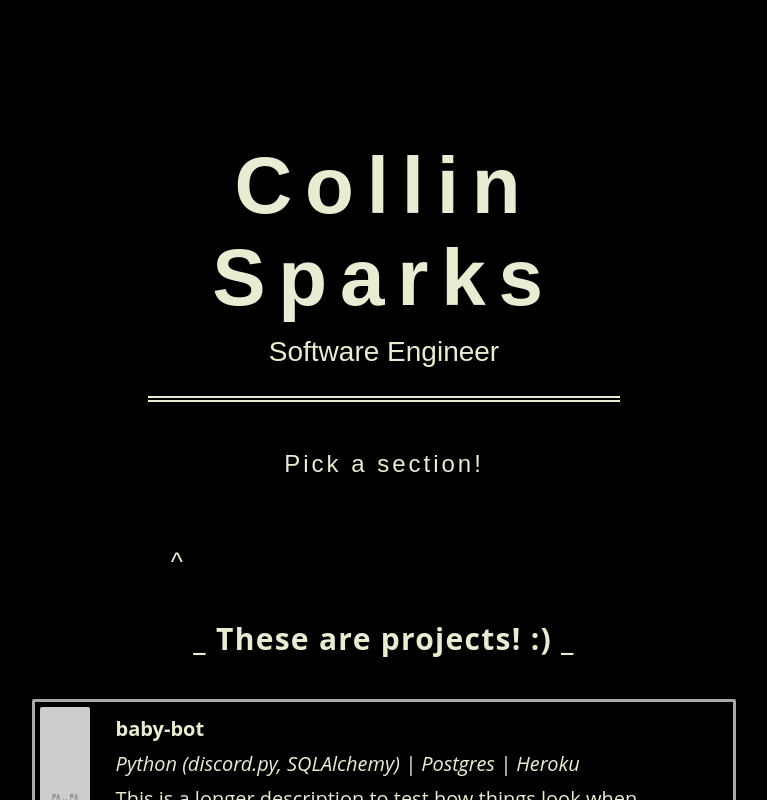
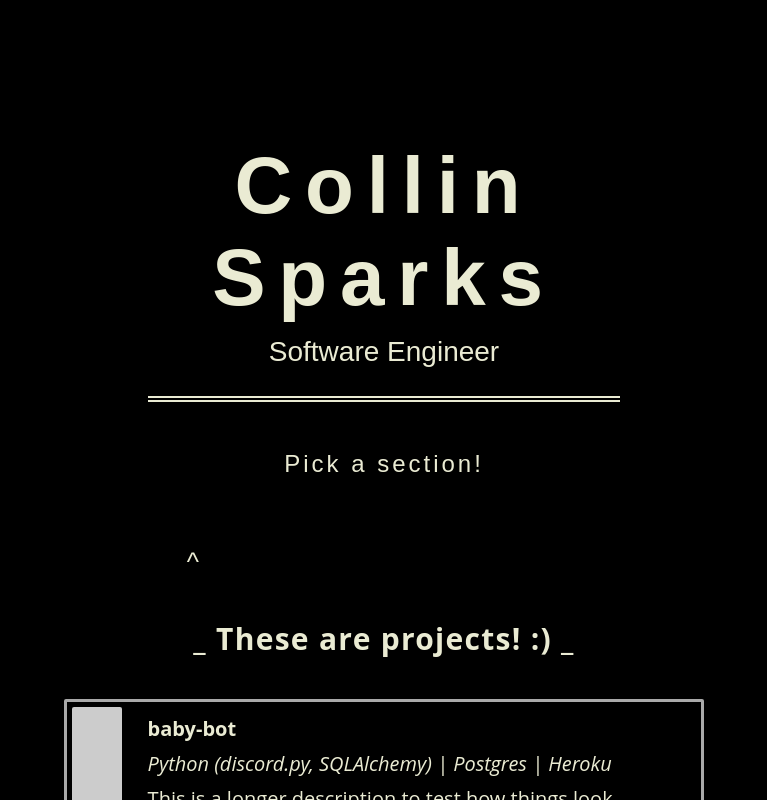
Before and after one commit to spark-c/spark-c.github.io, a React (Create React App) app in the folder app/: page / in a window 1280 px wide. Shown: the top 800 px of the page, without its empty margins (256-1023 px from the left). Built offline with nearby package versions, Linux system fonts and the light colour scheme.

Commit message:
set content max-width 960px

```diff
--- a/app/src/components/stylesheet.css
+++ b/app/src/components/stylesheet.css
@@ -354,8 +354,8 @@ button {
 
     .content {
         font-family: 'Open Sans', sans-serif;
-        width: 55vw;
-        max-width: 90vw;
+        width: 50vw;
+        max-width: 960px;
     }
 
     .selected-marker {
```
